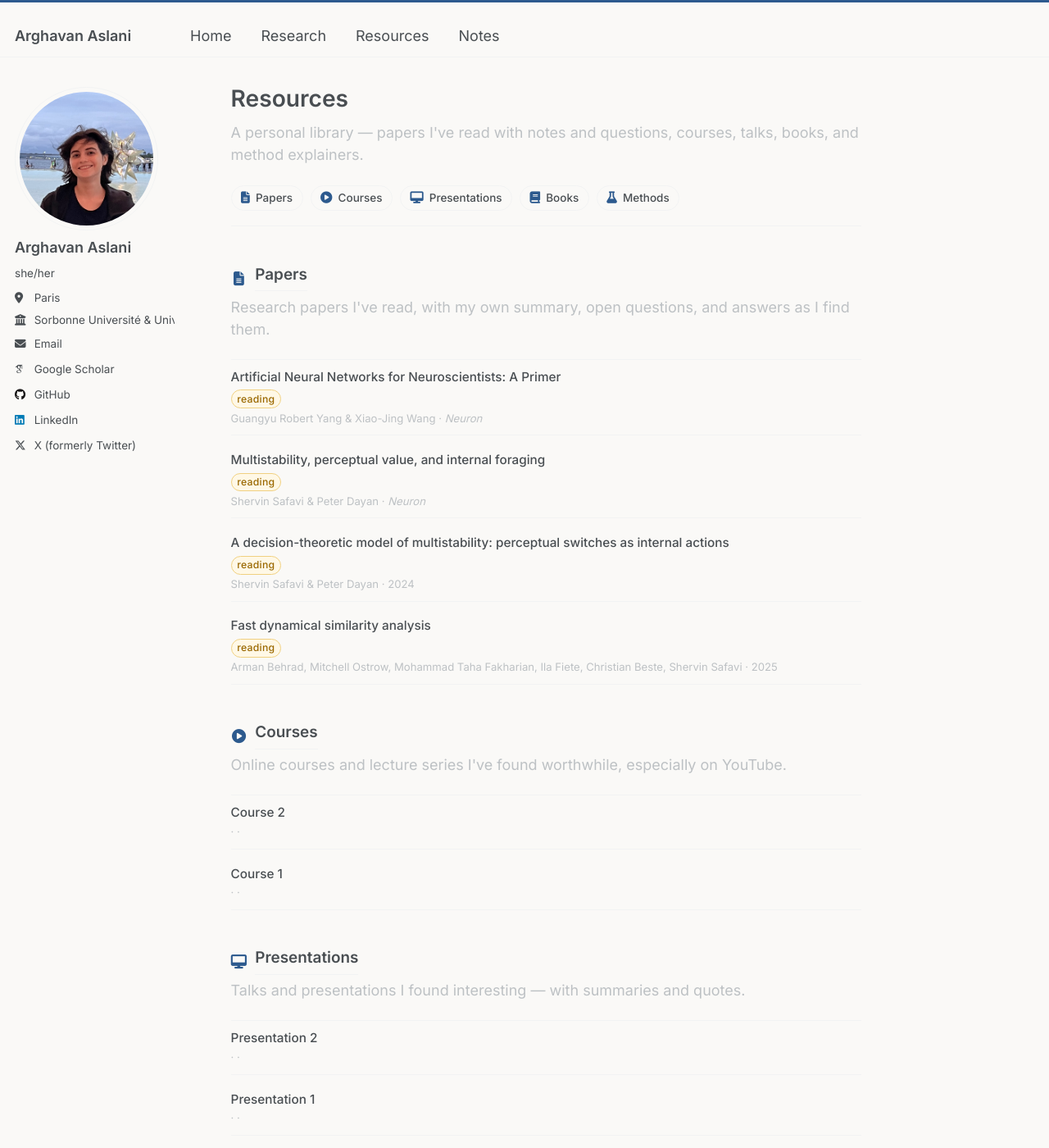
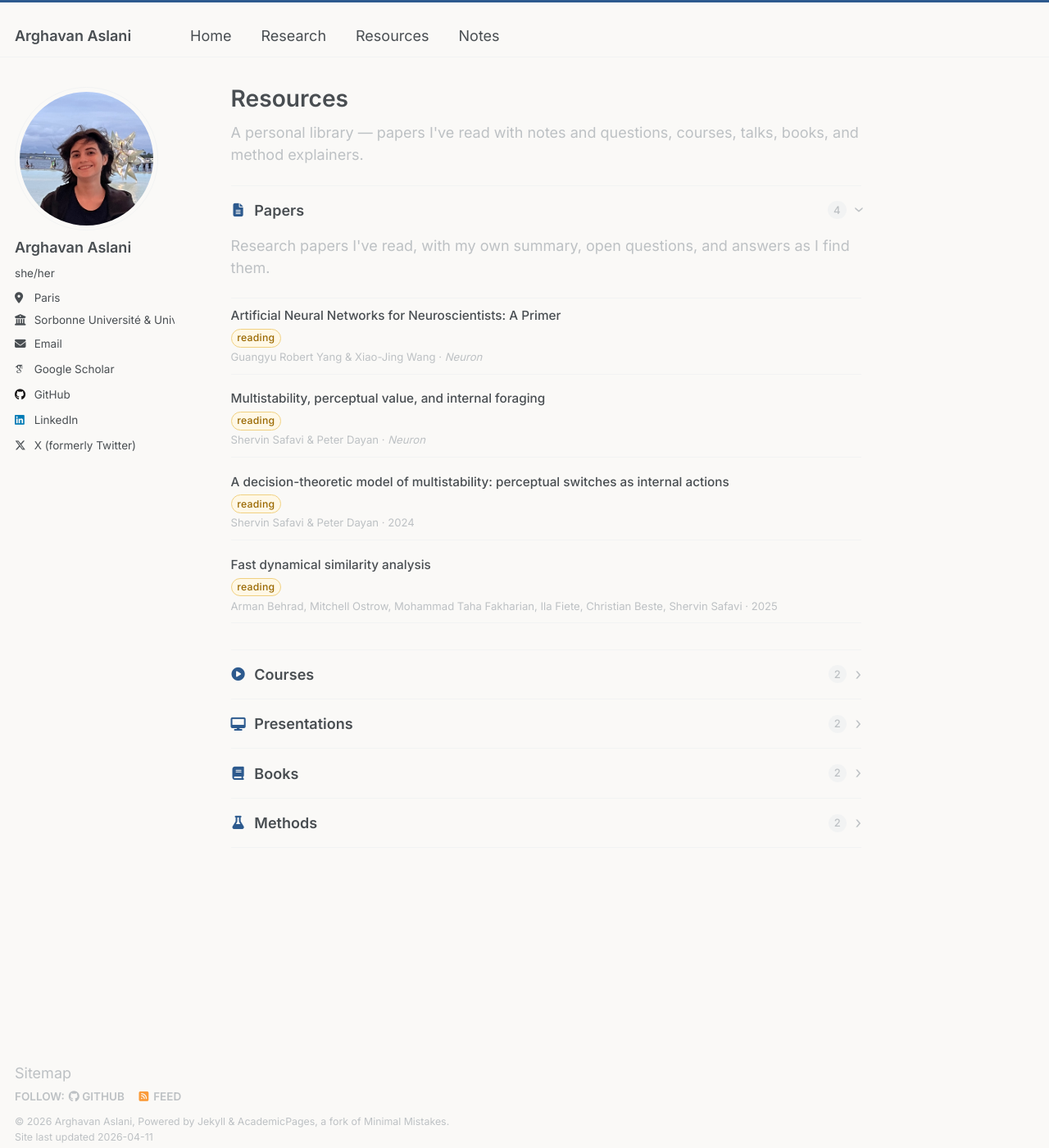
Before and after one commit to arghavanaslani/arghavanaslani.github.io, a Jekyll site: the page built from _pages/resources.html, in a window 1280 px wide and 1400 px high. Shown: the whole window at 82% size. Built offline with Jekyll 4.4.1, drawn with Linux system fonts in a browser that asks for light colours; some web fonts are replaced; some of the changed text lies outside the part shown.

Commit message:
Collapsible resource sections, remove PDF links and files

```diff
--- a/_pages/resources.html
+++ b/_pages/resources.html
@@ -9,22 +9,16 @@ author_profile: true
 
 <p class="library__intro">A personal library — papers I've read with notes and questions, courses, talks, books, and method explainers.</p>
 
-<nav class="library-nav">
-  <a href="#papers"><i class="fas fa-file-alt" aria-hidden="true"></i> Papers</a>
-  <a href="#courses"><i class="fas fa-play-circle" aria-hidden="true"></i> Courses</a>
-  <a href="#presentations"><i class="fas fa-desktop" aria-hidden="true"></i> Presentations</a>
-  <a href="#books"><i class="fas fa-book" aria-hidden="true"></i> Books</a>
-  <a href="#methods"><i class="fas fa-flask" aria-hidden="true"></i> Methods</a>
-</nav>
-
 <!-- ── Papers ── -->
-<section class="library-section" id="papers">
-  <div class="library-section__header">
+{% assign sorted_papers = site.papers | sort: "date" | reverse %}
+<details class="library-accordion" open>
+  <summary class="library-accordion__summary">
     <i class="fas fa-file-alt" aria-hidden="true"></i>
-    <h2>Papers</h2>
-  </div>
+    <span>Papers</span>
+    <span class="library-accordion__count">{{ sorted_papers.size }}</span>
+  </summary>
+  <div class="library-accordion__body">
     <p class="library-section__desc">Research papers I've read, with my own summary, open questions, and answers as I find them.</p>
-  {% assign sorted_papers = site.papers | sort: "date" | reverse %}
     {% if sorted_papers.size > 0 %}
     <ul class="library-list">
       {% for item in sorted_papers %}
@@ -41,21 +35,24 @@ author_profile: true
     {% else %}
     <p class="library-empty">Nothing yet.</p>
     {% endif %}
-</section>
+  </div>
+</details>
 
 <!-- ── Courses ── -->
-<section class="library-section" id="courses">
-  <div class="library-section__header">
+{% assign sorted_courses = site.courses | sort: "date" | reverse %}
+<details class="library-accordion">
+  <summary class="library-accordion__summary">
     <i class="fas fa-play-circle" aria-hidden="true"></i>
-    <h2>Courses</h2>
-  </div>
+    <span>Courses</span>
+    <span class="library-accordion__count">{{ sorted_courses.size }}</span>
+  </summary>
+  <div class="library-accordion__body">
     <p class="library-section__desc">Online courses and lecture series I've found worthwhile, especially on YouTube.</p>
-  {% assign sorted_courses = site.courses | sort: "date" | reverse %}
     {% if sorted_courses.size > 0 %}
     <ul class="library-list">
       {% for item in sorted_courses %}
       <li class="library-list__item">
-      <a href="{{ base_path }}{{ item.url }}">{{ item.title }}</a>
+        <a href="{{ base_path }}{{ item.url }}">{{ item.title }}</a>{% if item.status %} <span class="resource-status resource-status--{{ item.status }}">{{ item.status }}</span>{% endif %}
         <span class="library-list__meta">
           {% if item.instructor %}{{ item.instructor }}{% endif %}
           {% if item.platform %} · {{ item.platform }}{% endif %}
@@ -67,21 +64,24 @@ author_profile: true
     {% else %}
     <p class="library-empty">Nothing yet.</p>
     {% endif %}
-</section>
+  </div>
+</details>
 
 <!-- ── Presentations ── -->
-<section class="library-section" id="presentations">
-  <div class="library-section__header">
+{% assign sorted_pres = site.presentations | sort: "date" | reverse %}
+<details class="library-accordion">
+  <summary class="library-accordion__summary">
     <i class="fas fa-desktop" aria-hidden="true"></i>
-    <h2>Presentations</h2>
-  </div>
+    <span>Presentations</span>
+    <span class="library-accordion__count">{{ sorted_pres.size }}</span>
+  </summary>
+  <div class="library-accordion__body">
     <p class="library-section__desc">Talks and presentations I found interesting — with summaries and quotes.</p>
-  {% assign sorted_pres = site.presentations | sort: "date" | reverse %}
     {% if sorted_pres.size > 0 %}
     <ul class="library-list">
       {% for item in sorted_pres %}
       <li class="library-list__item">
-      <a href="{{ base_path }}{{ item.url }}">{{ item.title }}</a>
+        <a href="{{ base_path }}{{ item.url }}">{{ item.title }}</a>{% if item.status %} <span class="resource-status resource-status--{{ item.status }}">{{ item.status }}</span>{% endif %}
         <span class="library-list__meta">
           {% if item.speaker %}{{ item.speaker }}{% endif %}
           {% if item.venue %} · {{ item.venue }}{% endif %}
@@ -93,21 +93,24 @@ author_profile: true
     {% else %}
     <p class="library-empty">Nothing yet.</p>
     {% endif %}
-</section>
+  </div>
+</details>
 
 <!-- ── Books ── -->
-<section class="library-section" id="books">
-  <div class="library-section__header">
+{% assign sorted_books = site.books | sort: "date" | reverse %}
+<details class="library-accordion">
+  <summary class="library-accordion__summary">
     <i class="fas fa-book" aria-hidden="true"></i>
-    <h2>Books</h2>
-  </div>
+    <span>Books</span>
+    <span class="library-accordion__count">{{ sorted_books.size }}</span>
+  </summary>
+  <div class="library-accordion__body">
     <p class="library-section__desc">Books I've read — notes, summaries, and passages that stayed with me.</p>
-  {% assign sorted_books = site.books | sort: "date" | reverse %}
     {% if sorted_books.size > 0 %}
     <ul class="library-list">
       {% for item in sorted_books %}
       <li class="library-list__item">
-      <a href="{{ base_path }}{{ item.url }}">{{ item.title }}</a>
+        <a href="{{ base_path }}{{ item.url }}">{{ item.title }}</a>{% if item.status %} <span class="resource-status resource-status--{{ item.status }}">{{ item.status }}</span>{% endif %}
         <span class="library-list__meta">
           {% if item.author %}{{ item.author }}{% endif %}
           {% if item.year %} · {{ item.year }}{% endif %}
@@ -119,16 +122,19 @@ author_profile: true
     {% else %}
     <p class="library-empty">Nothing yet.</p>
     {% endif %}
-</section>
+  </div>
+</details>
 
 <!-- ── Methods ── -->
-<section class="library-section" id="methods">
-  <div class="library-section__header">
+{% assign sorted_methods = site.methods | sort: "date" | reverse %}
+<details class="library-accordion">
+  <summary class="library-accordion__summary">
     <i class="fas fa-flask" aria-hidden="true"></i>
-    <h2>Methods</h2>
-  </div>
+    <span>Methods</span>
+    <span class="library-accordion__count">{{ sorted_methods.size }}</span>
+  </summary>
+  <div class="library-accordion__body">
     <p class="library-section__desc">Short explainers on analytical and computational methods — what they are, how they work, and where to learn more.</p>
-  {% assign sorted_methods = site.methods | sort: "date" | reverse %}
     {% if sorted_methods.size > 0 %}
     <ul class="library-list">
       {% for item in sorted_methods %}
@@ -141,4 +147,5 @@ author_profile: true
     {% else %}
     <p class="library-empty">Nothing yet.</p>
     {% endif %}
-</section>
+  </div>
+</details>
--- a/_sass/layout/_resources.scss
+++ b/_sass/layout/_resources.scss
@@ -40,6 +40,67 @@
       border-color: var(--global-link-color);
       background: var(--global-code-background-color);
     }
+  }
+}
+
+/* Accordion sections */
+.library-accordion {
+  border-bottom: 1px solid var(--global-border-color);
+  margin-bottom: 0;
+
+  &:first-of-type {
+    border-top: 1px solid var(--global-border-color);
+  }
+
+  &__summary {
+    display: flex;
+    align-items: center;
+    gap: 0.6rem;
+    padding: 0.9rem 0;
+    cursor: pointer;
+    list-style: none;
+    user-select: none;
+
+    &::-webkit-details-marker { display: none; }
+
+    i {
+      color: var(--global-link-color);
+      font-size: 0.9rem;
+      width: 1rem;
+      text-align: center;
+      flex-shrink: 0;
+    }
+
+    span:nth-child(2) {
+      flex: 1;
+      font-size: 1rem;
+      font-weight: 600;
+    }
+
+    &::after {
+      content: "›";
+      font-size: 1.1rem;
+      color: var(--global-text-color-light);
+      transition: transform 0.2s ease;
+      line-height: 1;
+    }
+  }
+
+  &[open] > &__summary::after {
+    transform: rotate(90deg);
+  }
+
+  &__body {
+    padding-bottom: 1.25rem;
+  }
+
+  &__count {
+    font-size: 0.72rem;
+    color: var(--global-text-color-light);
+    background: var(--global-border-color);
+    padding: 0.1em 0.55em;
+    border-radius: 2em;
+    font-weight: 500;
   }
 }
 
```
Also changed, not shown: _papers/behrad-fast-dynamical-similarity.md (+1 -1 lines), _papers/safavi-dayan-decision-theoretic-multistability.md (+1 -1 lines), _papers/safavi-dayan-multistability-foraging.md (+1 -1 lines), _papers/yang-wang-ann-neuroscientists-primer.md (+1 -1 lines), 3 other files. Lines whose indentation alone changed are shown as unchanged.
